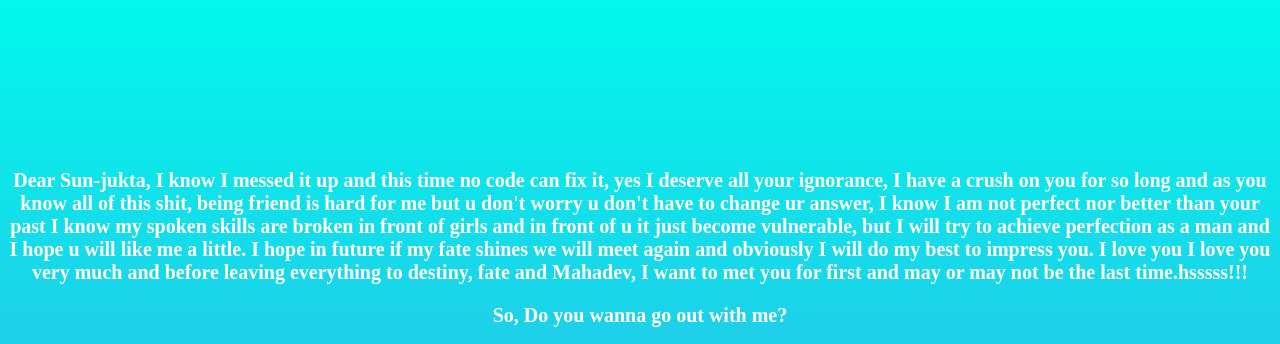
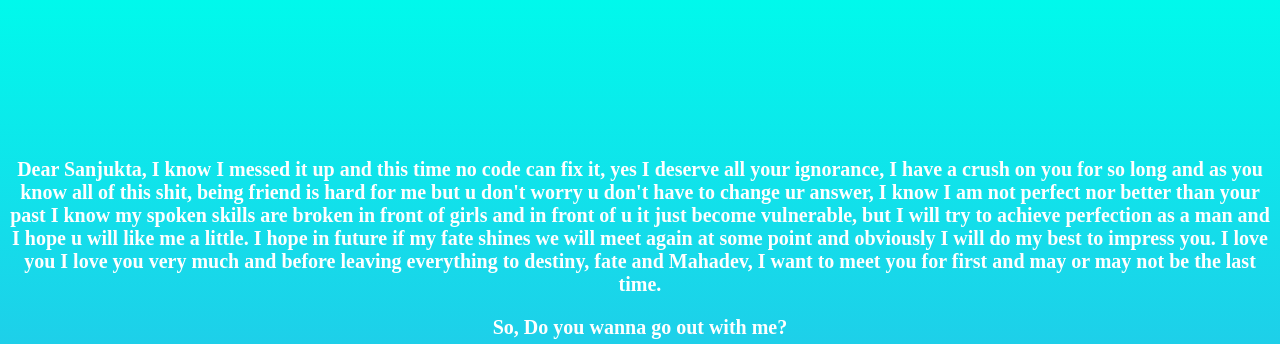
Before and after one commit to sumangalabsolutezero/SanjuktaMoon, a plain HTML site: page index.html in a window 1280 px wide. Shown: the top 344 px of the page. Drawn offline with Linux system fonts and the light colour scheme; grey boxes are pictures that could not be loaded.

Commit message:
Update index.html

```diff
--- a/index.html
+++ b/index.html
@@ -6,7 +6,7 @@
   <body>
     <div class="container">
       <div>
-        <h1 class="header_text"> Dear Sun-jukta, I know I messed it up and this time no code can fix it, yes I deserve all your ignorance, I have a crush on you for so long and as you know all of this shit, being friend is hard for me but u don't worry u don't have to change ur answer, I know I am not perfect nor better than your past I know my spoken skills are broken in front of girls and in front of u it just become vulnerable, but I will try to achieve perfection as a man and I hope u will like me a little. I hope in future if my fate shines we will meet again and obviously I will do my best to impress you. I love you I love you very much and before leaving everything to destiny, fate and Mahadev, I want to met you for first and may or may not be the last time.hsssss!!!</h1>
+        <h1 class="header_text"> Dear Sanjukta, I know I messed it up and this time no code can fix it, yes I deserve all your ignorance, I have a crush on you for so long and as you know all of this shit, being friend is hard for me but u don't worry u don't have to change ur answer, I know I am not perfect nor better than your past I know my spoken skills are broken in front of girls and in front of u it just become vulnerable, but I will try to achieve perfection as a man and I hope u will like me a little. I hope in future if my fate shines we will meet again at some point and obviously I will do my best to impress you. I love you I love you very much and before leaving everything to destiny, fate and Mahadev, I want to meet you for first and may or may not be the last time.</h1>
 
 
 <h1 class="header_text">So, Do you wanna go out with me?</h1>
```
